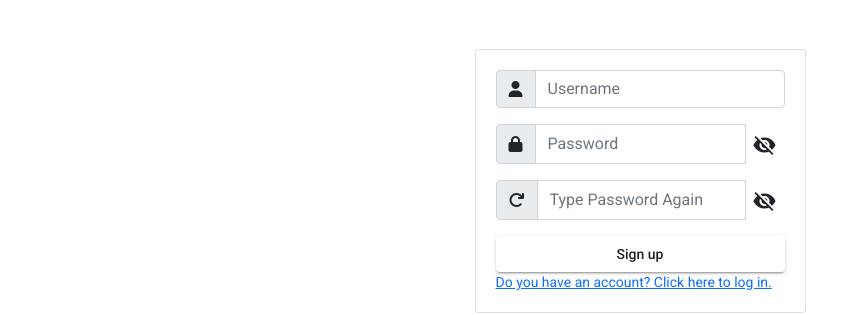
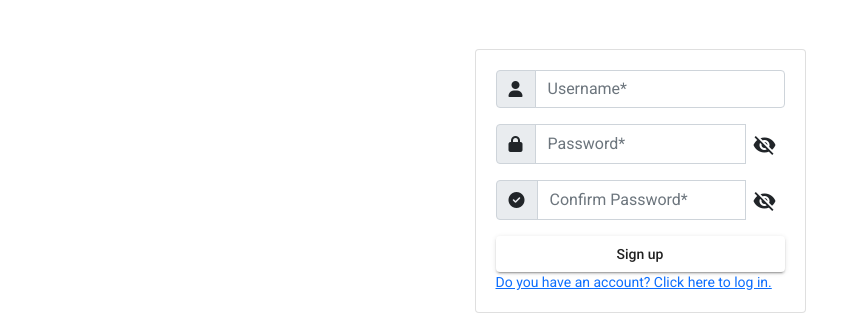
Before and after one commit to Noxob/angular-todoapp-ui, an Angular app: page /signup in a window 1280 px wide. Shown: the part 177-492 px from the top of the page, without its empty margins (0-857 px from the left). Built offline with nearby package versions, Linux system fonts and the light colour scheme.

Commit message:
confirm password style changed

```diff
--- a/src/app/signup/signup.component.html
+++ b/src/app/signup/signup.component.html
@@ -4,18 +4,21 @@
         <div class="d-flex flex-column">
             <div class="input-group mb-3">
                 <span class="input-group-text"><i class="fa fa-user"></i></span>
-                <input formControlName="username" name="username" class="form-control" placeholder="Username">
+                <input formControlName="username" name="username" class="form-control" placeholder="Username*">
             </div>
             <div class="input-group mb-3">
                 <span class="input-group-text"><i [class]="hide ? 'fa fa-lock' : 'fas fa-unlock'"></i></span>
-                <input [type]="hide ? 'password' : 'text'" [ngClass]="{'input-error': signupForm.controls['password'].invalid }" formControlName="password" name="password" (keydown.enter)="$event.preventDefault()" class="form-control" placeholder="Password">
+                <input [type]="hide ? 'password' : 'text'" [ngClass]="{'input-error': signupForm.controls['password'].invalid }"
+                formControlName="password" name="password" (keydown.enter)="$event.preventDefault()" class="form-control" placeholder="Password*">
                 <button mat-icon-button matSuffix (click)="$event.preventDefault();hide = !hide" [attr.aria-label]="'Hide password'" [attr.aria-pressed]="hide">
                 <mat-icon>{{hide ? 'visibility_off' : 'visibility'}}</mat-icon>
                 </button>
             </div>
             <div class="input-group mb-3">
-                <span class="input-group-text"><i class="fas fa-redo"></i></span>
-                <input [type]="hide ? 'password' : 'text'" [ngClass]="{'input-error': signupForm.controls['password'].invalid }" formControlName="confirmPassword" name="confirmPassword" (keydown.enter)="$event.preventDefault()" (keyup.enter)="signup()" class="form-control" placeholder="Type Password Again">
+                <span class="input-group-text"><i [class]="hide ? 'fas fa-check-circle' : 'far fa-check-circle'"></i></span>
+                <input [type]="hide ? 'password' : 'text'" [ngClass]="{'input-error': signupForm.controls['password'].invalid }"
+                formControlName="confirmPassword" name="confirmPassword" (keydown.enter)="$event.preventDefault()" (keyup.enter)="signup()"
+                class="form-control" placeholder="Confirm Password*">
                 <button mat-icon-button matSuffix (click)="$event.preventDefault();hide = !hide" [attr.aria-label]="'Hide password'" [attr.aria-pressed]="hide">
                 <mat-icon>{{hide ? 'visibility_off' : 'visibility'}}</mat-icon>
                 </button>
```
